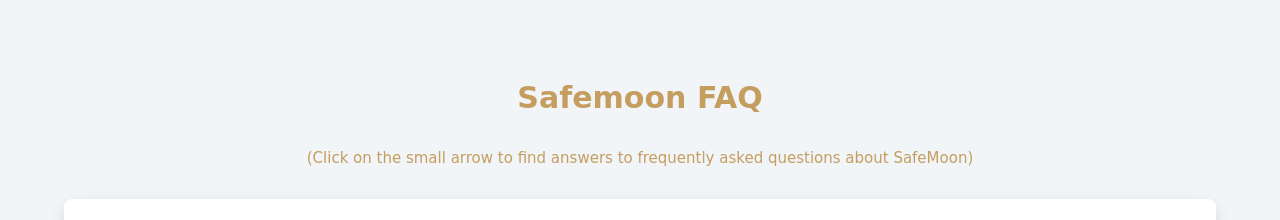
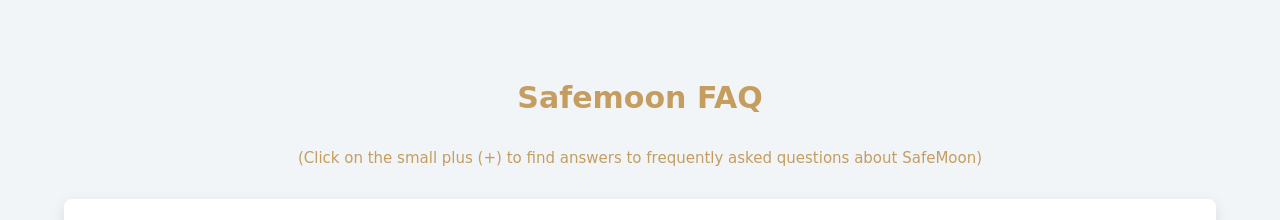
Before and after one commit to codeABEE/codeABEE.github.io, a plain HTML site: page index.html in a window 1280 px wide. Shown: the top 220 px of the page. Drawn offline with Linux system fonts and the light colour scheme.

Commit message:
Update index.html

```diff
--- a/index.html
+++ b/index.html
@@ -13,7 +13,7 @@
     <section class="questions">
         <div class="title">
             <h1>Safemoon FAQ </h1> <br>
-            <p>(Click on the small arrow to find answers to frequently asked questions about SafeMoon)</p>
+            <p>(Click on the small plus (+) to find answers to frequently asked questions about SafeMoon)</p>
         </div>
 
        <div class="main-section">
```
